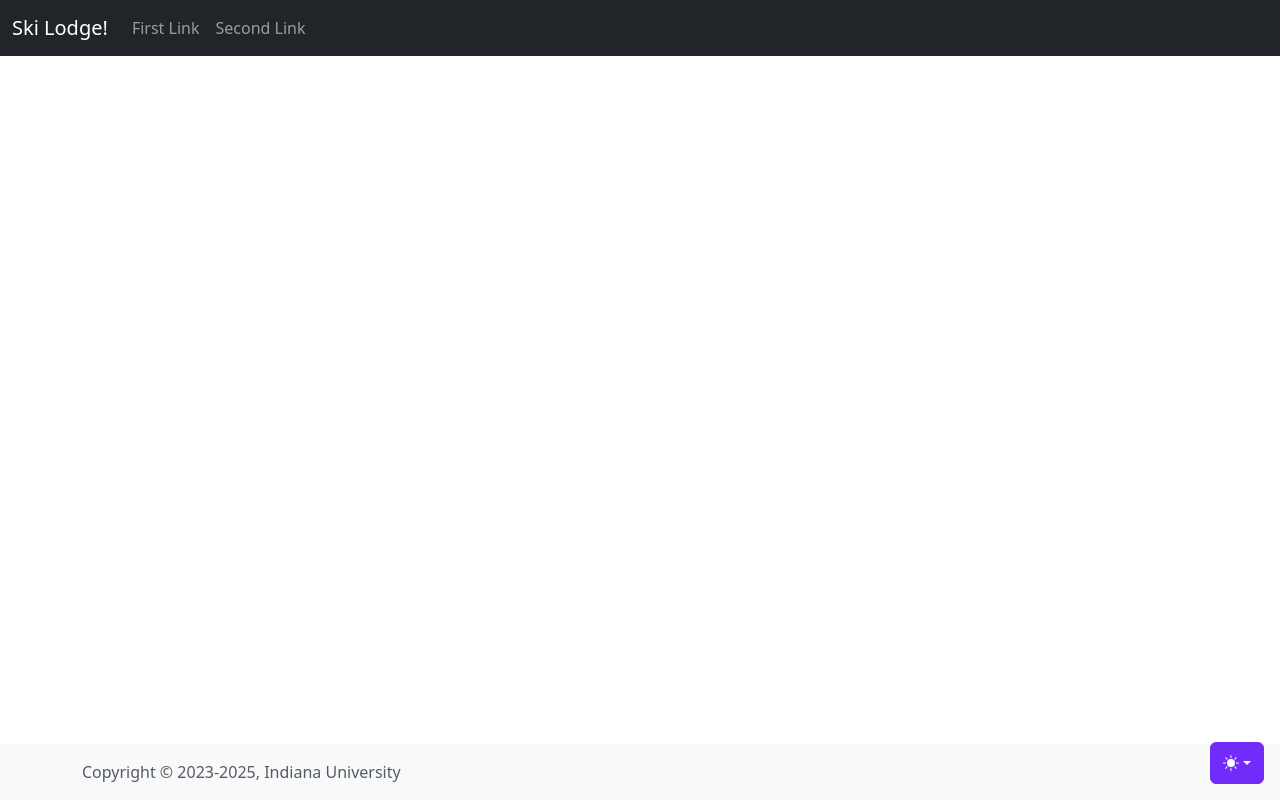
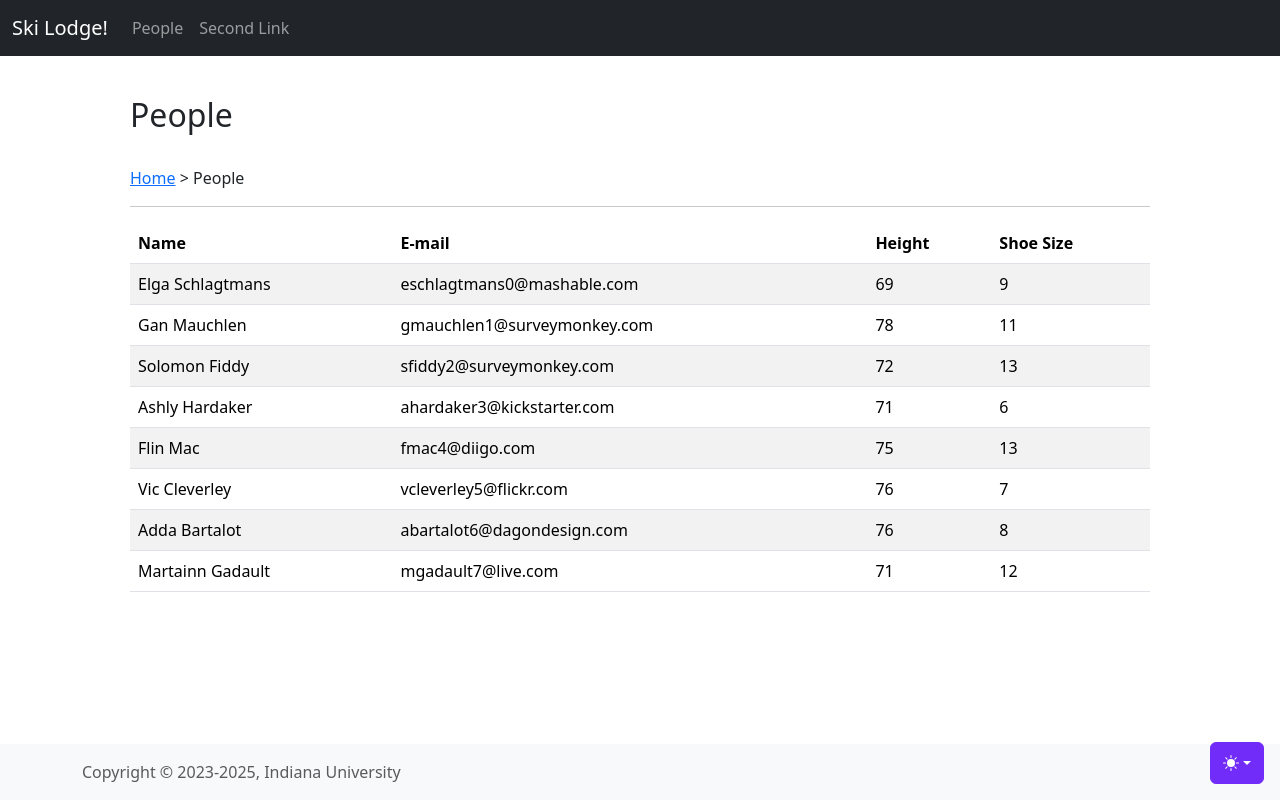
Before and after one commit to matthew-mills182/ski-lodge, a Flask app: page /people/ in a window 1280 px wide. Run offline with Flask 2, Linux system fonts and the light colour scheme.

Commit message:
got people.html to display people in table, need to add button components and routews to peopleid page

```diff
--- a/flaskapp/app.py
+++ b/flaskapp/app.py
@@ -9,7 +9,7 @@ app = Flask(__name__)
 def load_people():
     with open('people.csv', 'r') as csvf:
         reader = csv.DictReader(csvf)
-    return list(reader)
+        return list(reader)
 
 @app.route("/")
 def render_index():
@@ -17,7 +17,8 @@ def render_index():
 
 @app.route("/people/")
 def render_people():
-    return render_template("people.html")
+    people = load_people()
+    return render_template("people.html", people = people)
 
 @app.route("/equipment/")
 def render_equipment():
--- a/flaskapp/templates/base.html
+++ b/flaskapp/templates/base.html
@@ -30,7 +30,7 @@
                 <div class="collapse navbar-collapse" id="navbarCollapse">
                     <ul class="navbar-nav me-auto mb-2 mb-md-0">
                         <li class="nav-item">
-                            <a class="nav-link" href="#">First Link</a>
+                            <a class="nav-link" href="{{ url_for('render_people')}}">People</a>
                         </li>
                         <li class="nav-item">
                             <a class="nav-link" href="#">Second Link</a>
--- a/flaskapp/templates/people.html
+++ b/flaskapp/templates/people.html
@@ -3,7 +3,28 @@
 {% block title %}People{% endblock %}
 
 {% block content %}
-
+<h2>People</h2>
+<br>
+<p><a href="{{ url_for('render_index') }}">Home</a> > People</p>
+<hr>
+<table class = "table table-striped">
+    <thead>
+        <tr>
+            {% for column in people[0].keys() %}
+            <th>{{ column }}</th>
+            {% endfor %}
+        </tr>
+    </thead>
+    <tbody>
+        {% for person in people %}
+        <tr>
+            {% for value in person.values() %}
+                <td>{{ value }}</td>
+            {% endfor %}
+        </tr>
+        {% endfor %}
+    </tbody>
+</table>
 
 
 
--- a/people.csv
+++ b/people.csv
@@ -1,9 +1,9 @@
-name,shoe_size,email,height
-Elga Schlagtmans,7,eschlagtmans0@mashable.com,69
-Gan Mauchlen,9,gmauchlen1@surveymonkey.com,78
-Solomon Fiddy,8,sfiddy2@surveymonkey.com,72
-Ashly Hardaker,11,ahardaker3@kickstarter.com,71
-Flin Mac,11,fmac4@diigo.com,75
-Vic Cleverley,10,vcleverley5@flickr.com,76
-Adda Bartalot,12,abartalot6@dagondesign.com,76
-Martainn Gadault,10,mgadault7@live.com,71
+Name,E-mail,Height,Shoe Size
+Elga Schlagtmans,eschlagtmans0@mashable.com,69,9
+Gan Mauchlen,gmauchlen1@surveymonkey.com,78,11
+Solomon Fiddy,sfiddy2@surveymonkey.com,72,13
+Ashly Hardaker,ahardaker3@kickstarter.com,71,6
+Flin Mac,fmac4@diigo.com,75,13
+Vic Cleverley,vcleverley5@flickr.com,76,7
+Adda Bartalot,abartalot6@dagondesign.com,76,8
+Martainn Gadault,mgadault7@live.com,71,12
```
